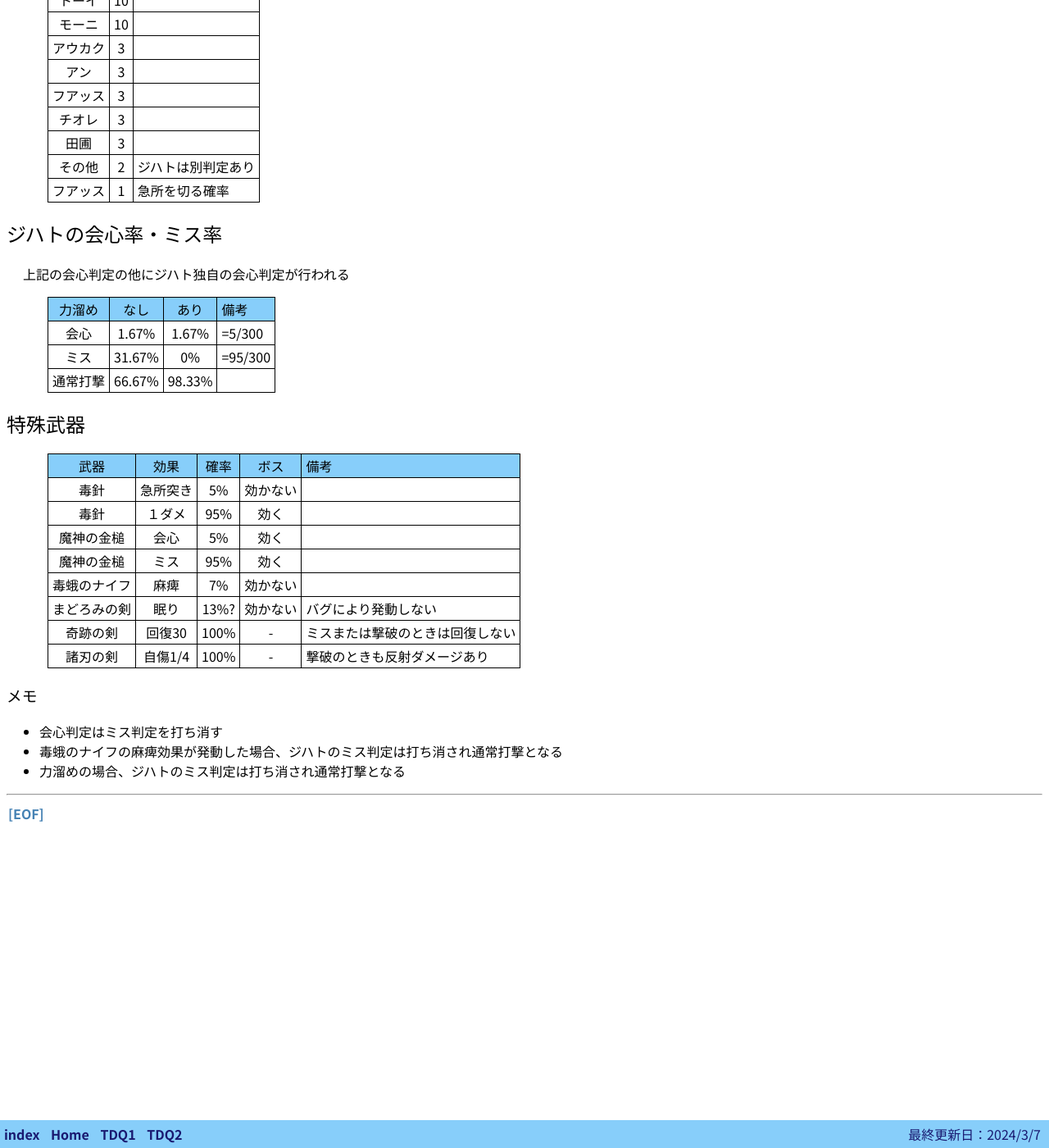
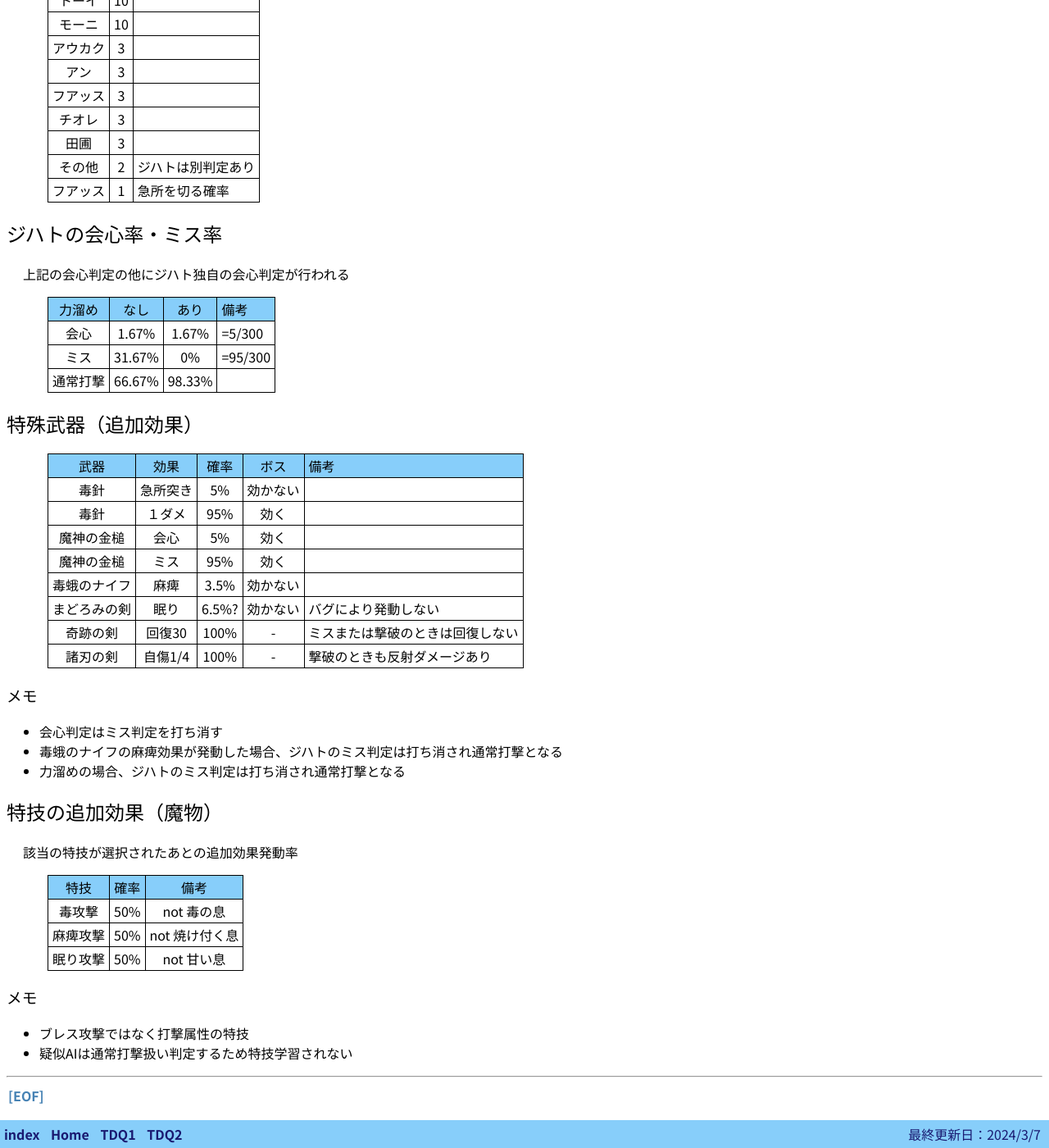
Before and after one commit to chiorex/TDQ_DATA_DAT, a Jekyll site: the page built from tdq2/critical.md, in a window 1280 px wide and 1400 px high, scrolled down 250 px. Shown: the whole window at 82% size. Built offline with Jekyll 4.4.1, drawn with Linux system fonts in a browser that asks for light colours; some web fonts are replaced.

Commit message:
TDQ2 追加効果発動率の間違いを修正

```diff
--- a/tdq2/critical.md
+++ b/tdq2/critical.md
@@ -34,7 +34,7 @@ $\dfrac{A}{30}$
 | 通常打撃 | 66.67% | 98.33% |
 
 
-## 特殊武器
+## 特殊武器（追加効果）
 
 | 武器         | 効果     | 確率 | ボス | 備考 |
 |:------------:|:--------:|:----:|:----:|:-----|
@@ -42,8 +42,8 @@ $\dfrac{A}{30}$
 | 毒針         | １ダメ   | 95%  | 効く |
 | 魔神の金槌   | 会心     |  5%  | 効く |
 | 魔神の金槌   | ミス     | 95%  | 効く |
-| 毒蛾のナイフ | 麻痺     |  7%  | 効かない |
-| まどろみの剣 | 眠り     | 13%? | 効かない | バグにより発動しない |
+| 毒蛾のナイフ | 麻痺     |  3.5%  | 効かない |
+| まどろみの剣 | 眠り     | 6.5%? | 効かない | バグにより発動しない |
 | 奇跡の剣     | 回復30   | 100% | - | ミスまたは撃破のときは回復しない |
 | 諸刃の剣     | 自傷1/4  | 100% | - | 撃破のときも反射ダメージあり |
 
@@ -53,3 +53,20 @@ $\dfrac{A}{30}$
 * 会心判定はミス判定を打ち消す
 * 毒蛾のナイフの麻痺効果が発動した場合、ジハトのミス判定は打ち消され通常打撃となる
 * 力溜めの場合、ジハトのミス判定は打ち消され通常打撃となる
+
+
+## 特技の追加効果（魔物）
+
+該当の特技が選択されたあとの追加効果発動率
+
+| 特技 | 確率 | 備考 |
+|:----:|:----:|:----:|
+| 毒攻撃 | 50% | not 毒の息 |
+| 麻痺攻撃 | 50% | not 焼け付く息 |
+| 眠り攻撃 | 50% | not 甘い息 |
+
+
+### メモ
+
+* ブレス攻撃ではなく打撃属性の特技
+* 疑似AIは通常打撃扱い判定するため特技学習されない
```
